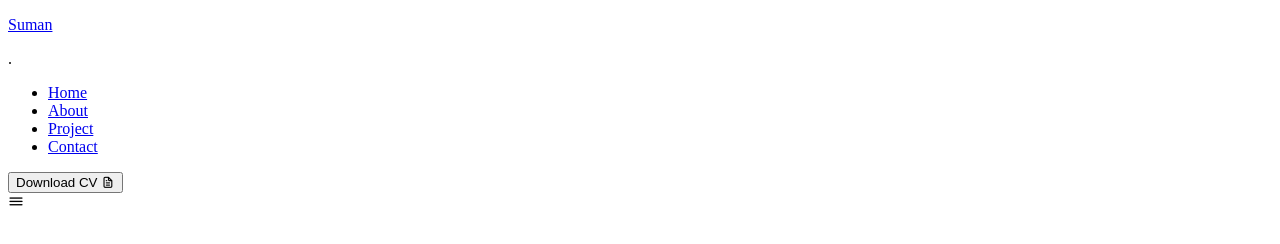
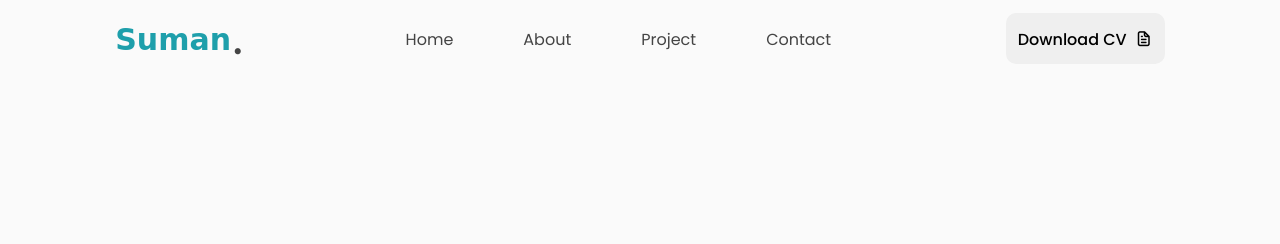
Before and after one commit to SumanPSTU/Portfolio-website, a plain HTML site: page index.html in a window 1280 px wide. Drawn offline with nearby package versions, Linux system fonts and the light colour scheme; a web font is replaced by a local one.

Commit message:
update file

```diff
--- a/assets/script.js
+++ b/assets/script.js
@@ -0,0 +1,10 @@
+/*-------navigation bar function------*/
+function myMenuFunction(){
+
+    var menuButton = document.getElementById("myNavMenu");
+    if(menuButton.className === 'nav-menu'){
+        menuButton.className += 'responsive';
+    }else{
+        menuButton.className = 'nav-menu';
+    }
+}
--- a/assets/styles.css
+++ b/assets/styles.css
@@ -3,7 +3,7 @@
 
 
 /* .poppins-thin {
-    font-family: "Poppins", sans-serif;
+    font-family:;
     font-weight: 100;
     font-style: normal;
   } */
@@ -16,6 +16,8 @@
     font-weight: <weight>;
     font-style: normal;
   } */
+
+
 
 :root{
     --body-color:rgb(250,250,250);
@@ -34,3 +36,169 @@
     --first-shawdo-color:rgba(0,0,0,0.1);
 
 }
+
+            /*------ base ------ */
+*{
+    margin: 0;
+    padding: 0;
+    box-sizing: border-box;
+    font-family:  "Poppins", sans-serif;
+}
+
+    /*------ smoth scroll ------ */
+html{
+        scroll-behavior: smooth;
+}
+/* .nav-name{
+    font-family: "Playwrite HU", cursive;
+    font-size: 20px;
+    font-weight: 400;
+} */
+
+
+    /*------ change the scroll bar design ------ */
+
+::-webkit-scrollbar{
+        width: 10px;
+        border-radius: 25px;
+        background: red;
+}
+
+::-webkit-scrollbar-track{
+    background: #f1f1f1;
+}
+
+::-webkit-scrollbar-thumb{
+    background: #ccc;
+    border-radius: 25px;
+}
+::-webkit-scrollbar-thumb:hover{
+    background: #bbb;
+    border-radius: 25px;
+}
+        /*------global button design-------*/
+
+
+.btn{
+    font-weight: 500;
+    font-size: 16px;
+    padding: 12px 12px;
+    background: #efefef;
+    border: none;
+    border-radius: 10px;
+    cursor: pointer;
+    transition: 0.4s;
+}
+
+.btn>i{
+    margin-left: 4px;
+}
+.btn:hover{
+    background: var(--second-color);
+    color: var(--color-white);
+}
+
+         /*------global icon design-------*/
+
+i{
+    font-size: 18px;
+}
+
+        /*------base design-------*/
+
+body{
+    background: var(--body-color);
+}
+
+.container{
+    width: 100%;
+    position: relative;
+}
+
+        /*------base design-------*/
+nav{
+    position: fixed;
+    display: flex;
+    justify-content: space-between;
+    width: 100%;
+    height: 80px;
+    line-height: 80px;
+    background: var(--body-color);
+    padding-inline: 9vw;
+    transition: 0.3s;
+    z-index: 4;
+}
+.nav-logo{
+    position: relative;
+}
+.nav-logo span{
+    position: absolute;
+    top: -3px;
+    right: -12px;
+    font-size: 50px;
+    color: var(--text-color-second);
+}
+
+.nav-name a{
+    text-decoration: none;
+    font-family: "Playwrite HU", cursive;
+    font-size: 30px;
+    font-weight: 600;
+    color: var(--text-color-third);
+}
+.nav-menu, .nav-menu-list{
+    display: flex;
+    margin-left: 0;
+    transition: 0.3s;
+}
+.nav-menu, .nav-list{
+    position: relative;
+    list-style: none;
+}
+.nav-link{
+    text-decoration: none;
+    color: var(--text-color-second);
+    padding-inline: 15px;
+    margin-inline: 20px;
+}
+.nav-menu-btn{
+    display: none;
+    cursor: pointer;
+}
+
+
+
+        /*-------- media query ------*/
+
+@media screen and (max-width: 935px) {
+    .nav-btn{
+        display: none;
+    }
+    .nav-menu{
+
+        position: fixed;
+        top: 80px;
+        left: 0px;
+        width: 100%;
+        min-height: 450px;
+        height: 90vh;
+
+        flex-direction: column;
+        justify-content: center;
+        align-items: center;
+
+        background: rgba(255, 255, 255, 0.7);
+        backdrop-filter: blur(20px);
+        transition: 0.3s;
+
+    }
+    .nav-menu-list{
+        flex-direction: column;
+    }
+    .nav-menu-btn{
+        display: flex;
+        align-items: center;
+        justify-content: center;
+    }
+
+}
--- a/index.html
+++ b/index.html
@@ -22,12 +22,12 @@
                 <!--for logo-->
 
                 <div class="nav-logo">
-                    <p class="nav-name"><a href="#home" class="navname">Suman</a></p>
+                    <p class="nav-name"><a href="#home" class="nav-name">Suman</a></p>
                     <span>.</span>
                 </div>
 
                 <!--for navigation menu-->
-                <div class="nav-menu" id="my-nav-menu">
+                <div class="nav-menu" id="myNavMenu">
 
                     <ul class="nav-menu-list">
 
@@ -54,7 +54,7 @@
                     </ul>
                 </div>
 
-                <div class="nav-btm">
+                <div class="nav-btn">
                     <button class="btn">Download CV <i class="uil uil-file-alt"></i></button>
                 </div>
                 <div class="nav-menu-btn">
```
Also changed, not shown: 1 other file.
